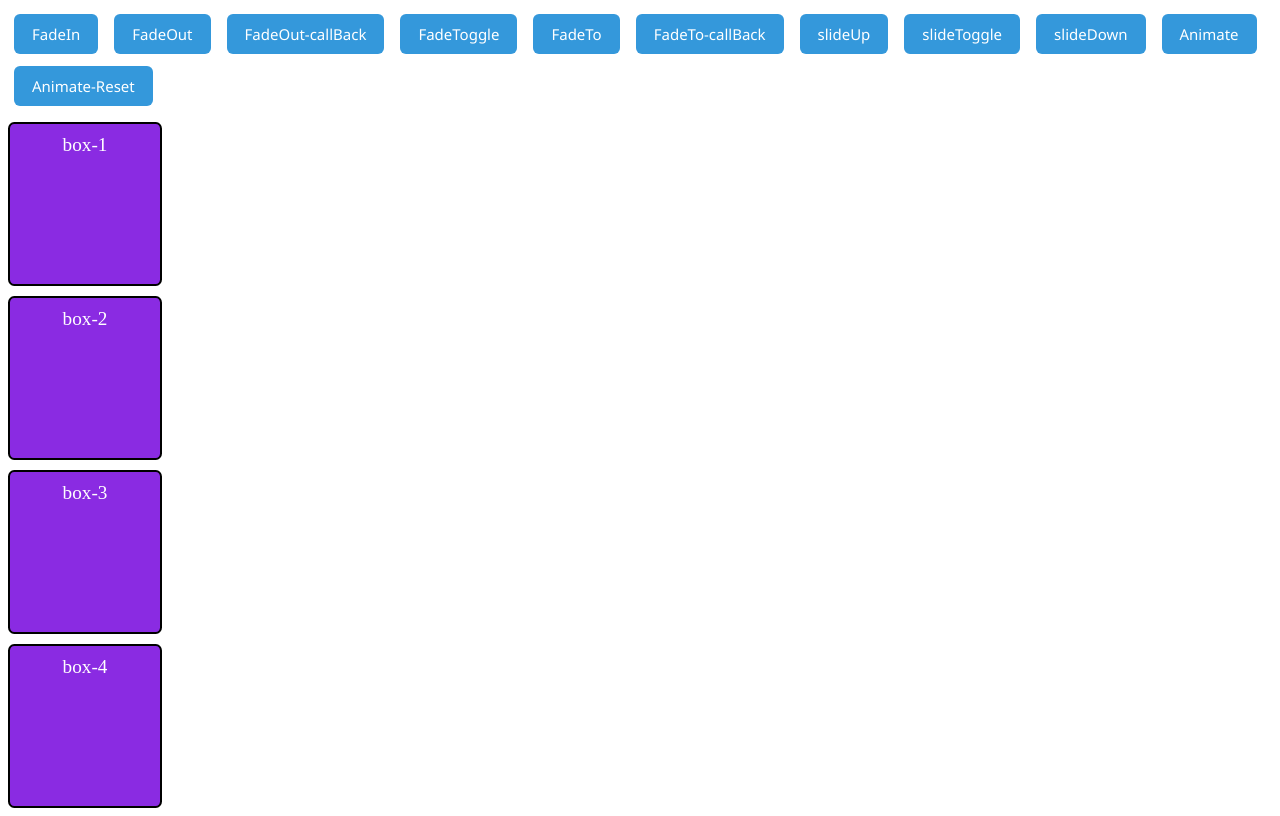
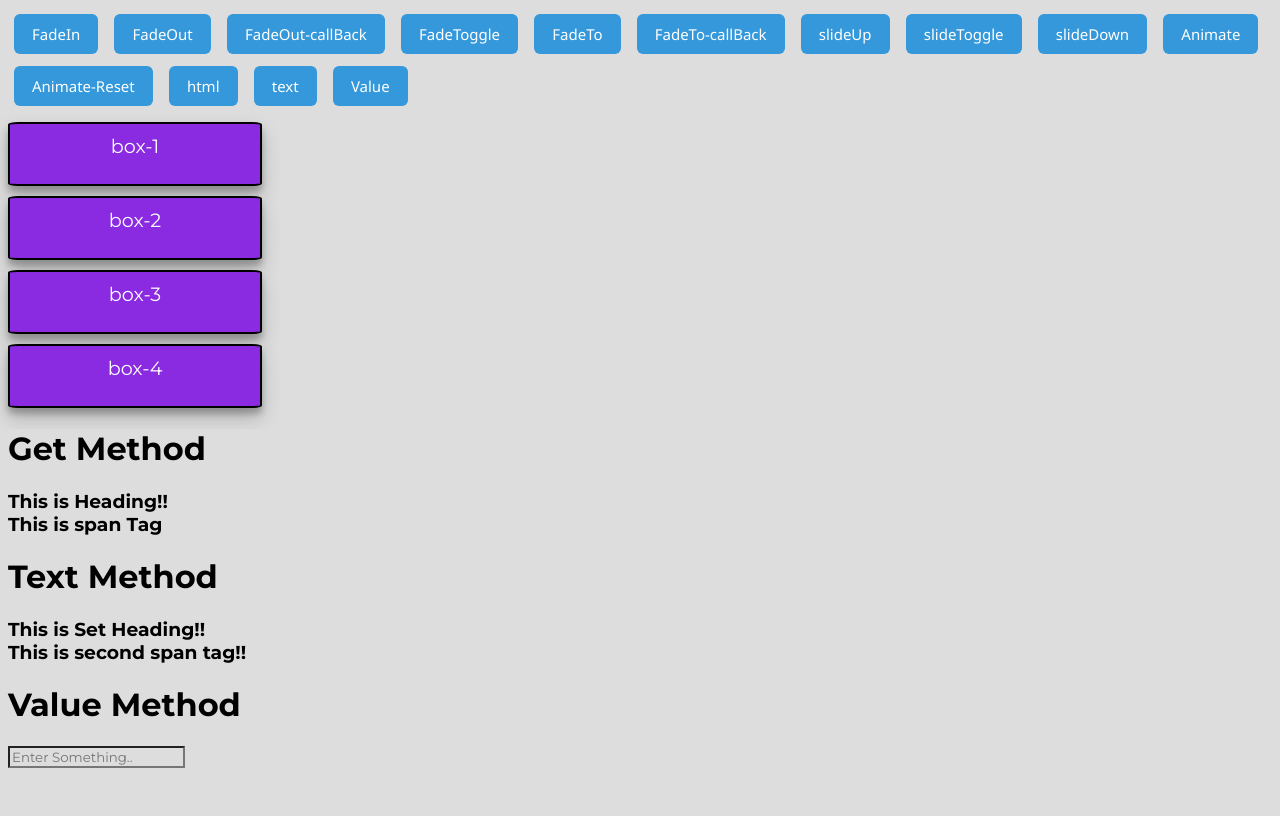
Before and after one commit to VishalChavda06/Jquery, a plain HTML site: page LEC/LEC-2/index.html in a window 1280 px wide. Drawn offline with Linux system fonts and the light colour scheme.

Commit message:
Update html file

```diff
--- a/LEC/LEC-2/index.html
+++ b/LEC/LEC-2/index.html
@@ -5,12 +5,23 @@
     <meta charset="UTF-8">
     <meta name="viewport" content="width=device-width, initial-scale=1.0">
     <title>Document</title>
+    <!-- font-family link -->
+    <link rel="preconnect" href="https://fonts.googleapis.com">
+    <link rel="preconnect" href="https://fonts.gstatic.com" crossorigin>
+    <link
+        href="https://fonts.googleapis.com/css2?family=Montserrat:ital,wght@0,100..900;1,100..900&family=Poppins:ital,wght@0,100;0,200;0,300;0,400;0,500;0,600;0,700;0,800;0,900;1,100;1,200;1,300;1,400;1,500;1,600;1,700;1,800;1,900&family=Prompt:ital,wght@0,100;0,200;0,300;0,400;0,500;0,600;0,700;0,800;0,900;1,100;1,200;1,300;1,400;1,500;1,600;1,700;1,800;1,900&display=swap"
+        rel="stylesheet">
 </head>
 <style>
+    * {
+        font-family: "Montserrat", sans-serif;
+        background-color: #DDDDDD;
+    }
+
     .box {
         border: 2px solid black;
-        width: 150px;
-        height: 150px;
+        width: 250px;
+        height: 50px;
         text-align: center;
         padding-top: 10px;
         margin-top: 10px;
@@ -18,6 +29,7 @@
         color: white;
         font-size: 1.2rem;
         border-radius: 4%;
+        box-shadow: rgba(0, 0, 0, 0.19) 0px 10px 20px, rgba(0, 0, 0, 0.23) 0px 6px 6px;
     }
 
     button {
@@ -58,12 +70,37 @@
     <!-- Animate buttons -->
     <button id="Aniamte">Animate</button>
     <button id="Animate-Reset">Animate-Reset</button>
-
+    <!-- JQuery Get Method -->
+    <button id="html">html</button>
+    <!-- J-Query Set Method -->
+    <button id="text">text</button>
+    <!-- J-Query Value -->
+    <button id="value">Value</button>
     <!-- content -->
     <div class="box1 box">box-1</div>
     <div class="box2 box">box-2</div>
     <div class="box3 box">box-3</div>
     <div class="box4 box">box-4</div>
+    <!-- Get Method content -->
+    <div>
+        <h1>Get Method</h1>
+        <h3 id="heading">This is Heading!! <br>
+            <span>This is span Tag</span>
+        </h3>
+    </div>
+    <!-- set Method content -->
+    <div>
+        <h1>Text Method</h1>
+        <h3 id="heading-text">This is Set Heading!! <br>
+            <span>This is second span tag!!</span>
+            </h1>
+    </div>
+    <!-- value Method -->
+    <div>
+        <h1>Value Method</h1>
+        <input type="text" placeholder="Enter Something..">
+    </div>
+
 </body>
 <script src="/jQuery/jquery.js"></script>
 <script src="./index.js"></script>
```
